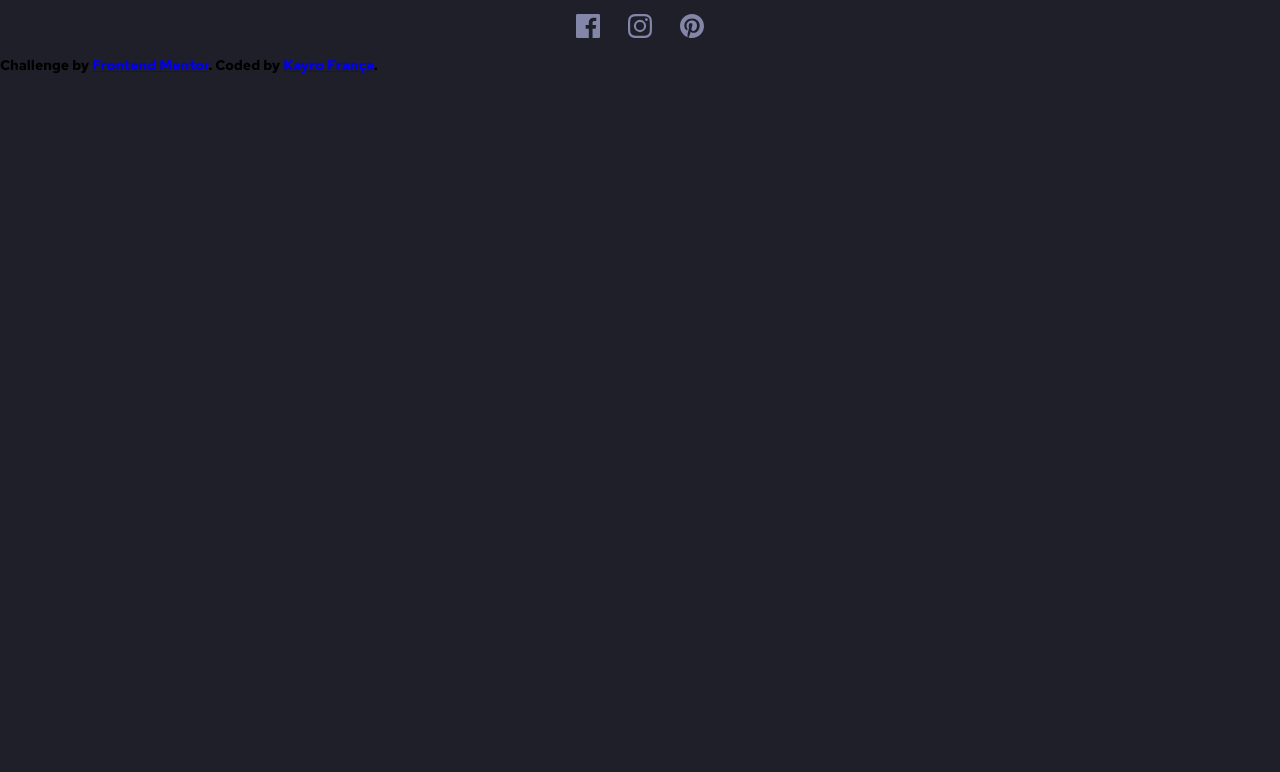
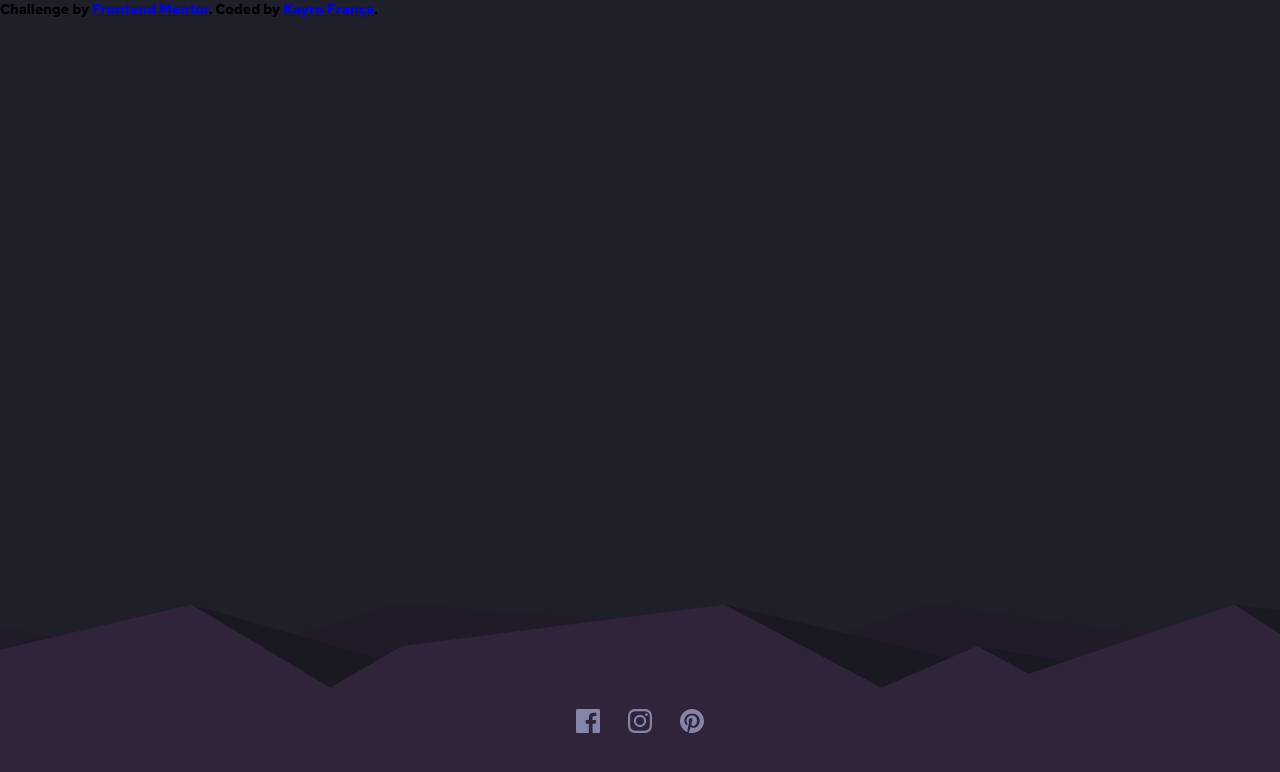
Before and after one commit to Kako-0/countdown-timer, a React (Create React App) app: page / in a window 1280 px wide. Shown: the top 772 px of the page. Built offline with nearby package versions, Linux system fonts and the light colour scheme.

Commit message:
added background-image in footer and added responsibility

```diff
--- a/src/components/socialMidia.css
+++ b/src/components/socialMidia.css
@@ -2,12 +2,20 @@
     display: flex;
     justify-content: center;
     align-items: center;
+    position: absolute;
+    bottom: 0;
 
+    width: 100%;
+    height: 14rem;
+
+    background: url('../images/pattern-hills.svg') no-repeat right center;
     list-style: none;
 }
 
 .img{
-    margin: 1rem;
+    margin: 3rem 1rem 0 1rem;
+
+    cursor: pointer;
 }
 .img:hover{
     filter: hue-rotate(95deg) saturate(500%);
```
